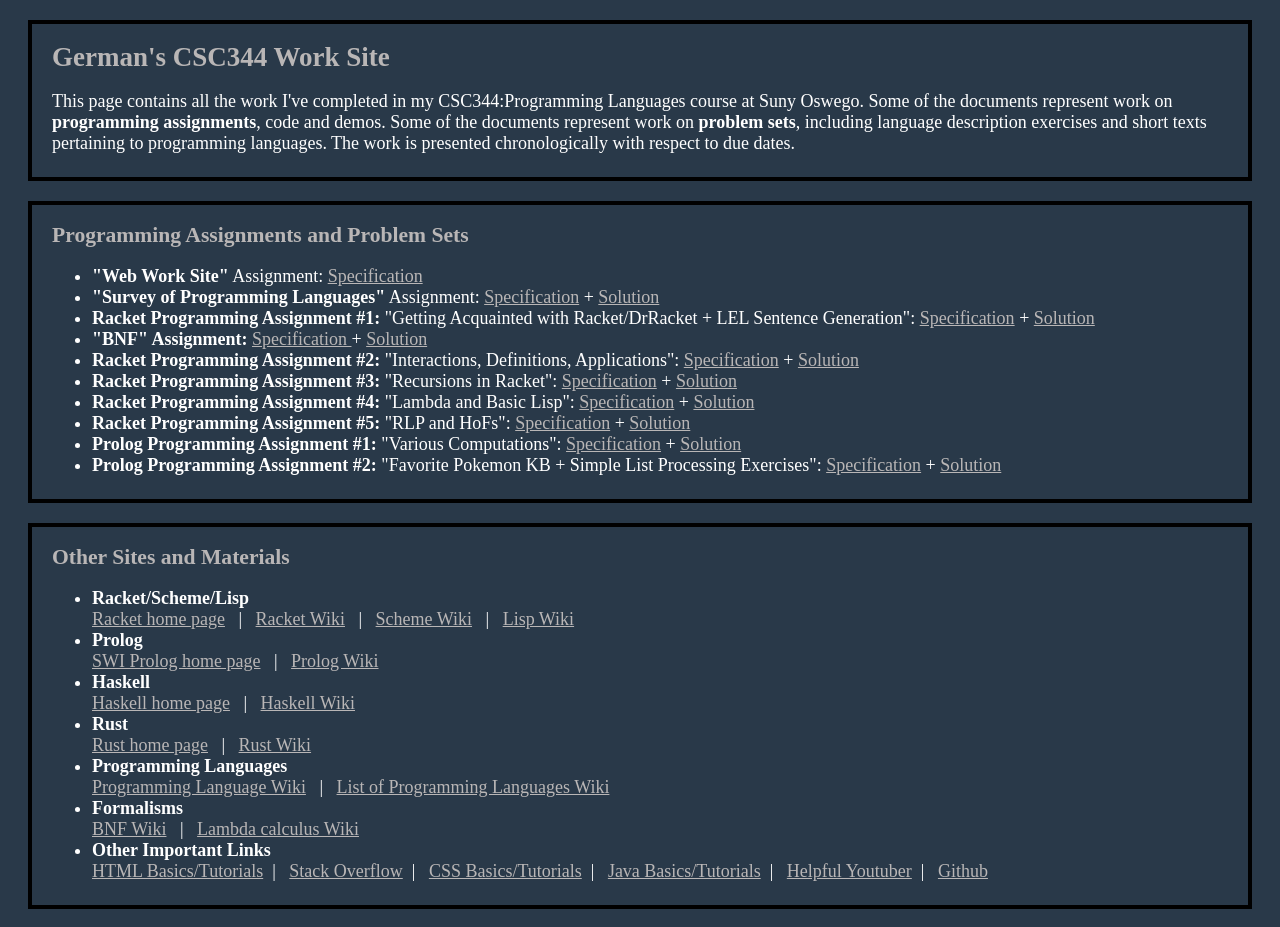
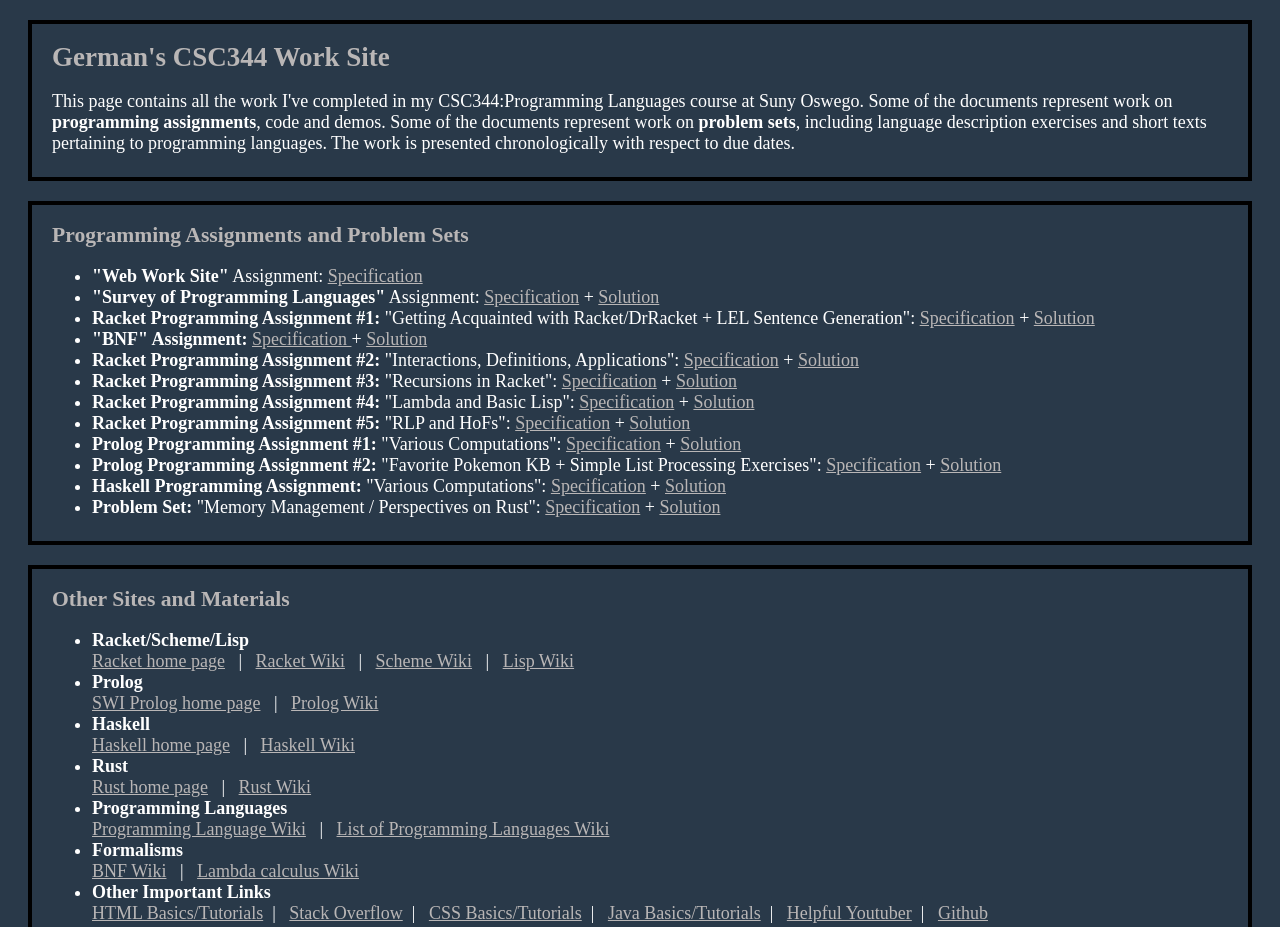
Before and after one commit to gtsixery/CSC344-WorkSite, a plain HTML site: page index.html in a window 1280 px wide. Shown: the top 927 px of the page. Drawn offline with Linux system fonts and the light colour scheme.

Commit message:
Update index.html

```diff
--- a/index.html
+++ b/index.html
@@ -46,6 +46,12 @@
         <li><b>Prolog Programming Assignment #2:</b> "Favorite Pokemon KB + Simple List Processing Exercises":
             <a href = "https://www.cs.oswego.edu/~blue/course_pages/2023/Spring/Csc344/selected_course_documents/Csc344_Assignments/Csc344_Prolog_Assignment_2.pdf" target="_blank">Specification</a> +
             <a href = "https://drive.google.com/file/d/1udAZtHDUzJ8at1G67511VjqazqgYoaSo/view?usp=sharing" target="_blank"> Solution</a> </li>
+        <li><b>Haskell Programming Assignment:</b> "Various Computations":
+            <a href = "https://www.cs.oswego.edu/~blue/course_pages/2023/Spring/Csc344/selected_course_documents/Csc344_Assignments/Csc344_Haskell_Assignment.pdf" target="_blank">Specification</a> +
+            <a href = "https://drive.google.com/file/d/10gmlVygvfJLBisFGvIeRsGV1S4-8hX4M/view?usp=sharing" target="_blank"> Solution</a> </li>
+        <li><b>Problem Set:</b> "Memory Management / Perspectives on Rust":
+            <a href = "https://www.cs.oswego.edu/~blue/course_pages/2023/Spring/Csc344/selected_course_documents/Csc344_Assignments/PL_Rust_MM_Assignment.pdf" target="_blank">Specification</a> +
+            <a href = "" target="_blank"> Solution</a> </li>
 
 	</ul>
 
```
